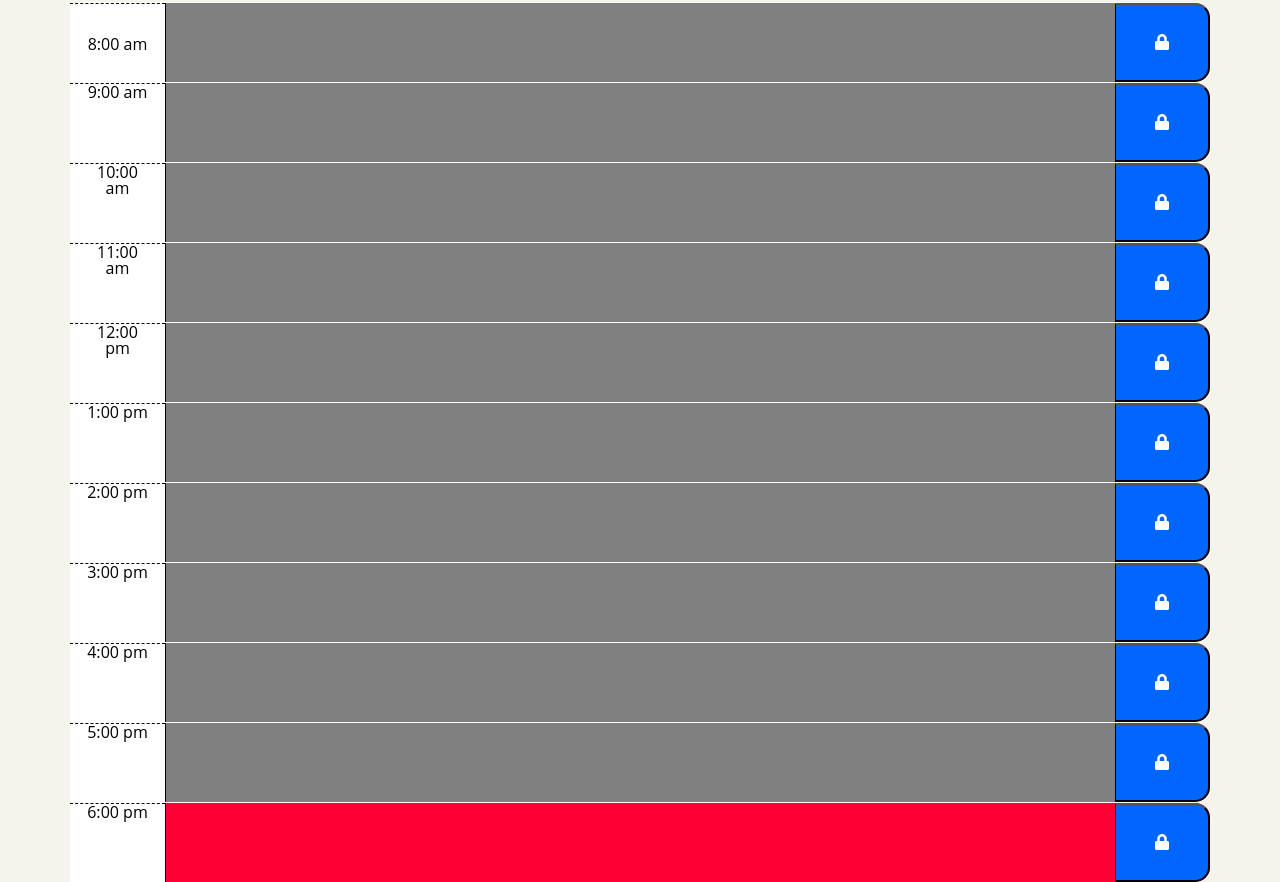
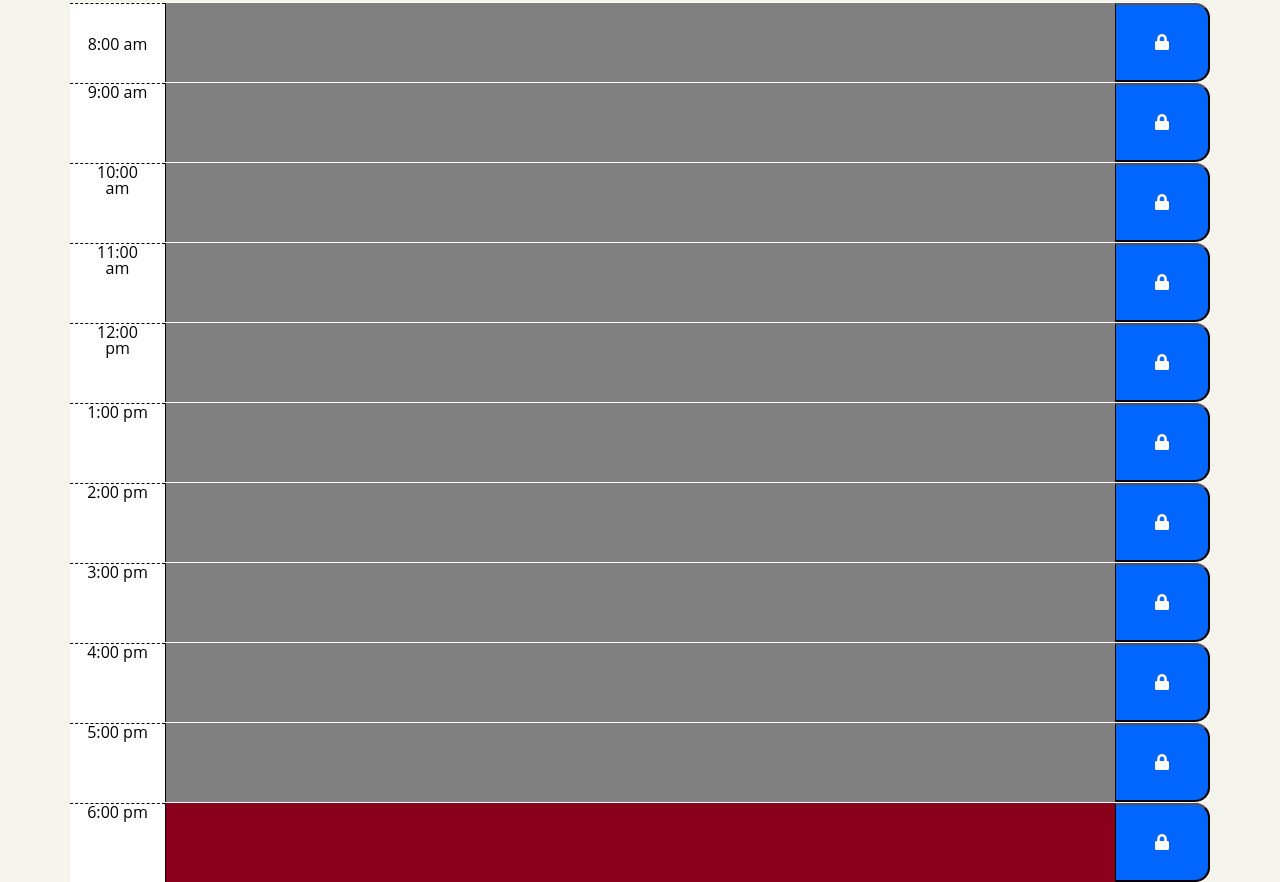
Before and after one commit to jcwashington/Homework05_Work-Day-Planner, a plain HTML site: page index.html in a window 1280 px wide. Shown: the part 286-1168 px from the top of the page. Drawn offline with nearby package versions, Linux system fonts and the light colour scheme.

Commit message:
store text to localStorage and retrieve it on refresh

```diff
--- a/assets/script.js
+++ b/assets/script.js
@@ -6,7 +6,20 @@ $( document ).ready(function() {
     // need to know what hour we are in immediately
     var currentHr = moment().format("HH");
 
-    //grabs hour from each time slot and compares it to actual time
+    // retreive tasks from localStorage and put them in the correct places
+    $("#hour08 .description").val(localStorage.getItem("08"));
+    $("#hour09 .description").val(localStorage.getItem("09"));
+    $("#hour10 .description").val(localStorage.getItem("10"));
+    $("#hour11 .description").val(localStorage.getItem("11"));
+    $("#hour12 .description").val(localStorage.getItem("12"));
+    $("#hour13 .description").val(localStorage.getItem("13"));
+    $("#hour14 .description").val(localStorage.getItem("14"));
+    $("#hour15 .description").val(localStorage.getItem("15"));
+    $("#hour16 .description").val(localStorage.getItem("16"));
+    $("#hour17 .description").val(localStorage.getItem("17"));
+    $("#hour18 .description").val(localStorage.getItem("18"));
+
+    //compares hour from each time slot and compares it currentHr to determine block color
     $(".time-block").each(function () {
         var sectionHr = parseInt($(this).attr("id").split("hour")[1]);
         console.log(sectionHr);
@@ -21,4 +34,20 @@ $( document ).ready(function() {
         $(this).removeClass("future");
         $(this).addClass("past")};
   });
+
+    //save text input to localStorage https://api.jquery.com/click/
+    //$( "#target" ).click(function() {
+    //  alert( "Handler for .click() called." );
+    //});
+
+    $( ".saveBtn").click( function(event) {
+        event.preventDefault(); // prevent the default refresh
+        var taskText = $(this).siblings(".description").val();
+        var taskTime = $(this).parent().attr("id").split("hour")[1];
+
+        console.log(taskText, taskTime);
+        localStorage.setItem(taskTime, taskText);
+    })
+
+
 });
--- a/assets/style.css
+++ b/assets/style.css
@@ -1,7 +1,8 @@
 :root {
   /* var for changing colors to be more colorblind friendly */
-  --future:#078543;
-  --present: #FF0035;
+  --future:#044925;
+  /* --present: #FF0035; */
+  --present: #8A001C;
   --past: 	#808080;
   --saveBlue: #0066ff;
   --bkgrnd: #F4F4ED;
@@ -17,7 +18,7 @@ textarea {
   background: transparent;
   border: none;
   resize: none;
-  color: black;
+  color: white;
   border-left: 1px solid black;
   padding: 10px;
 }
```
Also changed, not shown: index.html (+2 -0 lines).
